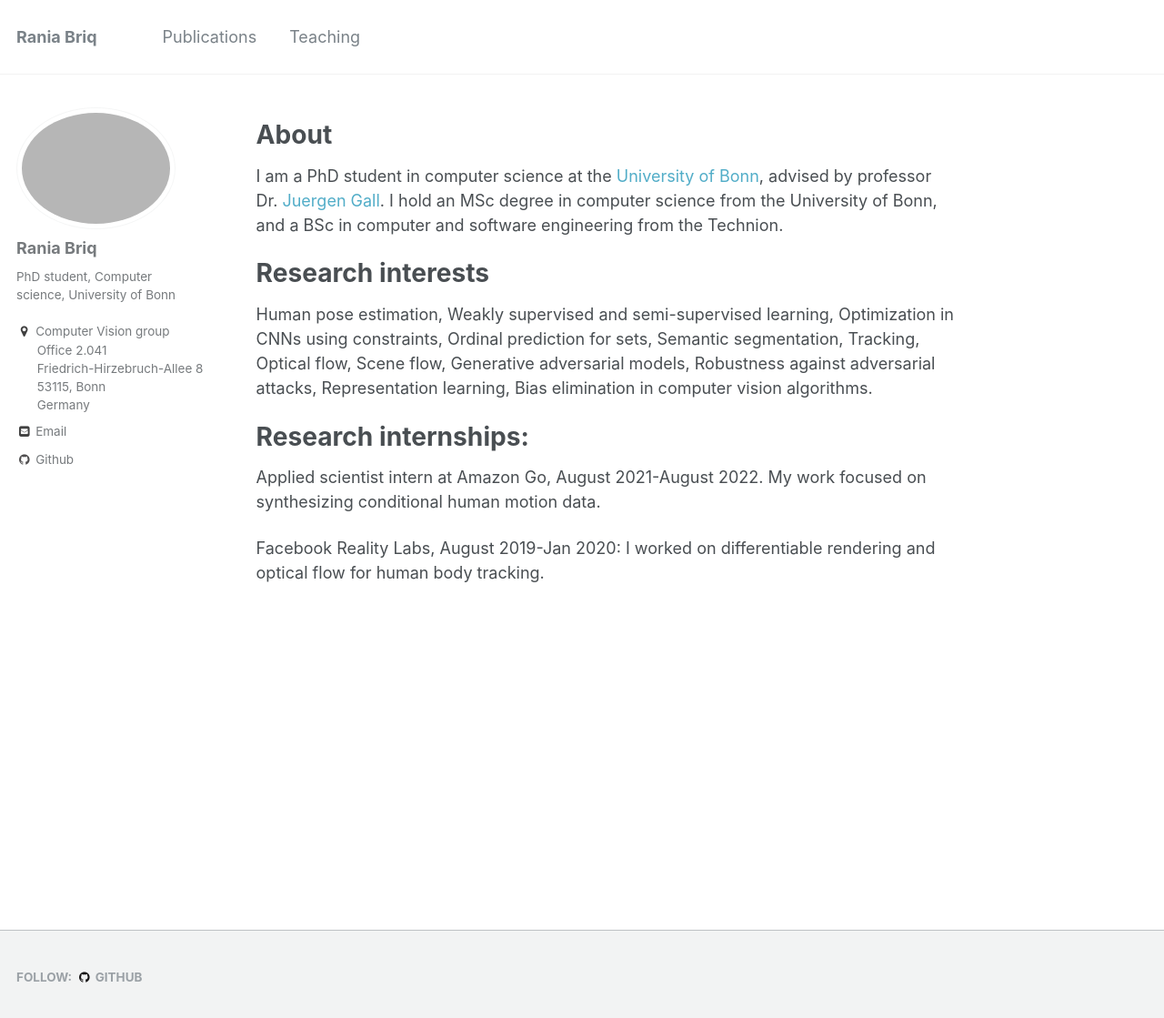
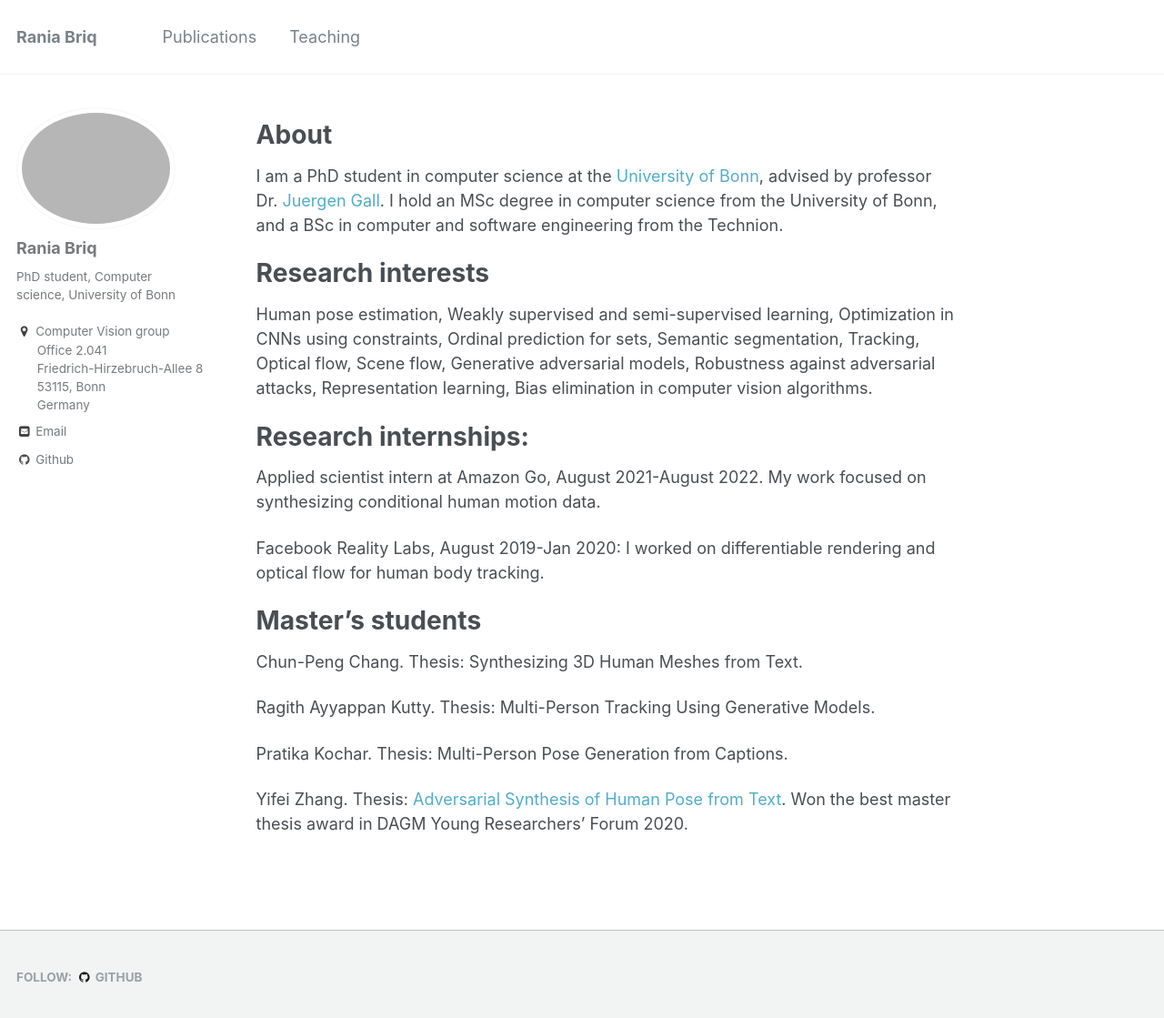
Before and after one commit to briqr/briqr.github.io, a Jekyll site: the page built from _pages/about.md, in a window 1280 px wide and 1132 px high. Shown: the top 1119 px of the window at 91% size. Built offline with Jekyll 4.4.1, drawn with Linux system fonts in a browser that asks for light colours.

Commit message:
Update about.md

```diff
--- a/_pages/about.md
+++ b/_pages/about.md
@@ -28,3 +28,13 @@ Research internships:
 Applied scientist intern at Amazon Go, August 2021-August 2022. My work focused on synthesizing conditional human motion data.
 
 Facebook Reality Labs, August 2019-Jan 2020: I worked on differentiable rendering and optical flow for human body tracking.
+
+ Master's students
+======
+Chun-Peng Chang. Thesis: Synthesizing 3D Human Meshes from Text.
+
+Ragith Ayyappan Kutty. Thesis: Multi-Person Tracking Using Generative Models.
+
+Pratika Kochar. Thesis: Multi-Person Pose Generation from Captions.
+
+Yifei Zhang. Thesis: [Adversarial Synthesis of Human Pose from Text](https://arxiv.org/abs/2005.00340). Won the best master thesis award in DAGM Young Researchers' Forum 2020.
```
